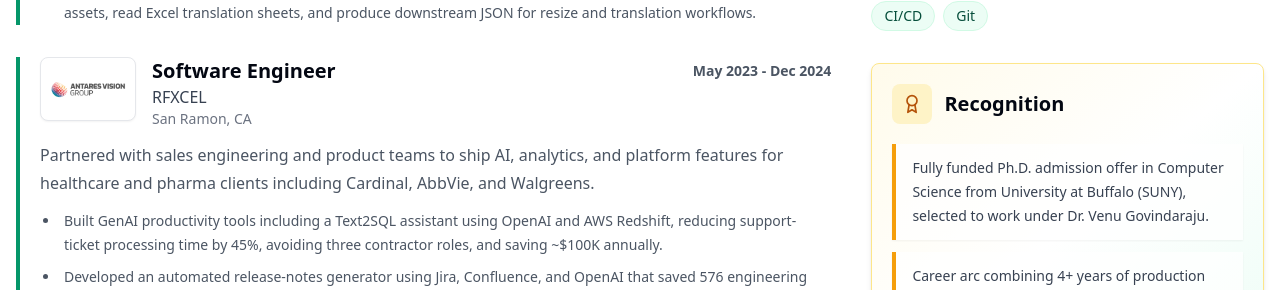
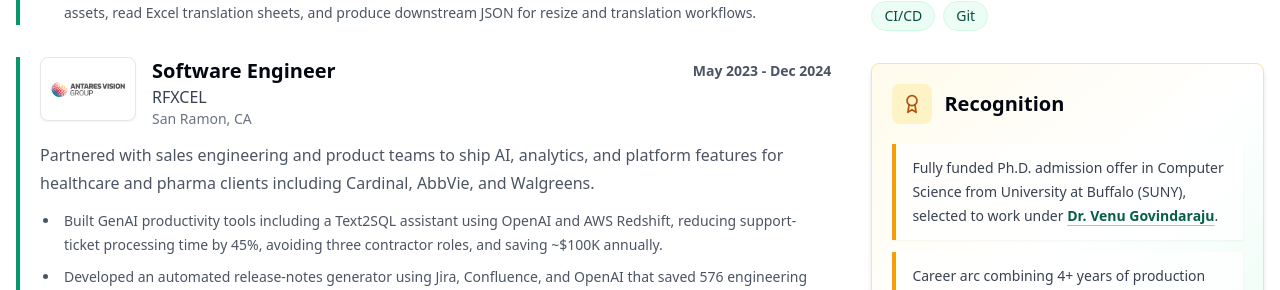
Before and after one commit to Abhinav0905/Abhinav0905.github.io, a React (Vite) app: page / in a window 1280 px wide. Shown: the part 2229-2519 px from the top of the page. Built offline with nearby package versions, Linux system fonts and the light colour scheme; no server answers.

Commit message:
Link Venu Govindaraju recognition mention

```diff
--- a/src/components/Experience.tsx
+++ b/src/components/Experience.tsx
@@ -120,8 +120,17 @@
 ];
 
 const recognition = [
-  'Fully funded Ph.D. admission offer in Computer Science from University at Buffalo (SUNY), selected to work under Dr. Venu Govindaraju.',
-  'Career arc combining 4+ years of production AI/software engineering with 12+ years of analytics, operations, and supply-chain domain leadership.',
+  {
+    textBefore:
+      'Fully funded Ph.D. admission offer in Computer Science from University at Buffalo (SUNY), selected to work under ',
+    linkText: 'Dr. Venu Govindaraju',
+    linkHref: 'https://www.linkedin.com/in/venu-govindaraju/',
+    textAfter: '.',
+  },
+  {
+    textBefore:
+      'Career arc combining 4+ years of production AI/software engineering with 12+ years of analytics, operations, and supply-chain domain leadership.',
+  },
 ];
 
 function CompanyLogoTile({ logo, compact = false }: { logo: CompanyLogo; compact?: boolean }) {
@@ -236,8 +245,19 @@
               </div>
               <ul className="space-y-3 text-sm text-gray-700 leading-6">
                 {recognition.map((item) => (
-                  <li key={item} className="border-l-4 border-amber-500 bg-white/75 py-3 pl-4 pr-3 shadow-sm">
-                    {item}
+                  <li key={item.textBefore} className="border-l-4 border-amber-500 bg-white/75 py-3 pl-4 pr-3 shadow-sm">
+                    {item.textBefore}
+                    {item.linkHref && item.linkText && (
+                      <a
+                        href={item.linkHref}
+                        target="_blank"
+                        rel="noopener noreferrer"
+                        className="font-semibold text-emerald-800 underline decoration-emerald-300 underline-offset-4 hover:text-emerald-950"
+                      >
+                        {item.linkText}
+                      </a>
+                    )}
+                    {item.textAfter}
                   </li>
                 ))}
               </ul>
```
Also changed, not shown: 10 other files (tests, documents, lock files or other folders).
